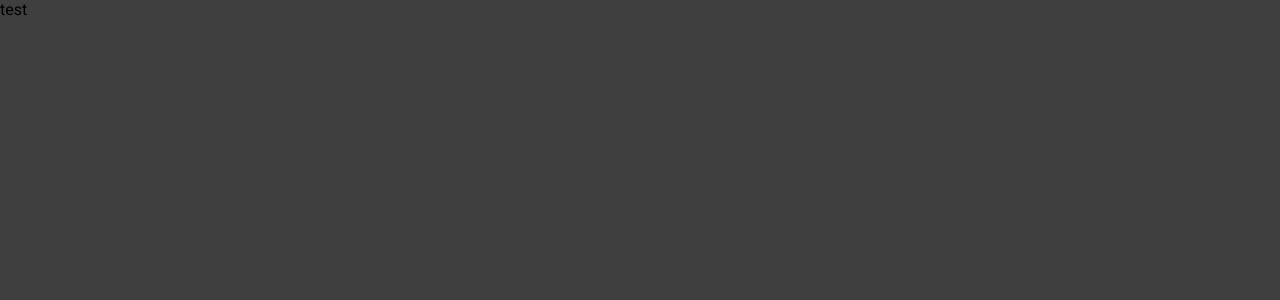
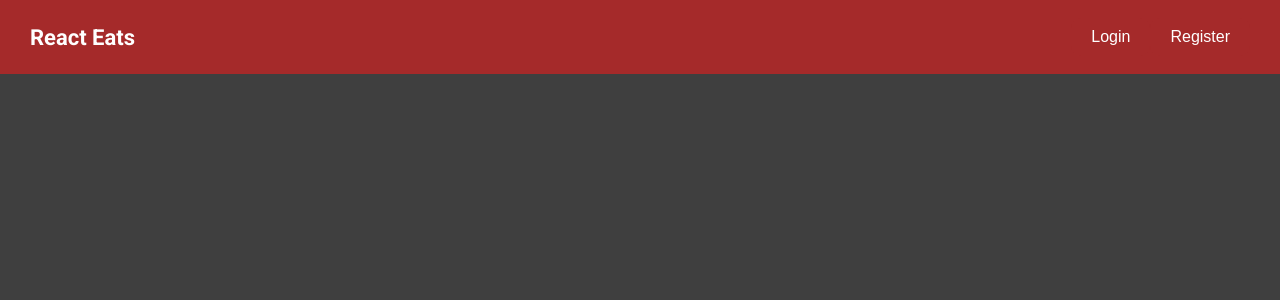
Before and after one commit to bora001/react_eats, a React (Create React App) app: page / in a window 1280 px wide. Shown: the top 300 px of the page. Built offline with nearby package versions, Linux system fonts and the light colour scheme.

Commit message:
header.tsx

```diff
--- a/src/App.tsx
+++ b/src/App.tsx
@@ -6,26 +6,28 @@ import Header from "./components/Layout/Header";
 import MenuList from "./components/Menu/MenuList";
 import MyOrder from "./components/MyOrder/MyOrder";
 import { BrowserRouter, Routes, Route } from "react-router-dom";
-import { useSelector } from "react-redux";
+// import { useSelector } from "react-redux";
+import { useAppSelector } from "./store/hooks";
 
 const App = () => {
+  const cartInfo = useAppSelector((state) => state.cart);
   // const cartInfo = useSelector((state) => state.cart);
 
   return (
     <BrowserRouter>
-      <div>test</div>
-      {/* {cartInfo.modalStatus === "Login" && <LoginPage />}
+      <div>
+        {/* {cartInfo.modalStatus === "Login" && <LoginPage />}
       {cartInfo.modalStatus === "Register" && <RegisterPage />}
       {cartInfo.modalStatus === "Cart" && <CartPage />}
-      {cartInfo.cartStatus && <CartPage />}
-
-      <Header />
-      <div className="main_box">
+      {cartInfo.cartStatus && <CartPage />} */}
+        <Header />
+        {/* <div className="main_box">
         <Routes>
           <Route path="/" element={<MenuList />} exact />
           <Route path="/myorder" element={<MyOrder />} exact />
         </Routes>
       </div> */}
+      </div>
     </BrowserRouter>
   );
 };
--- a/src/components/Layout/Header.js
+++ b/src/components/Layout/Header.tsx
@@ -1,15 +1,16 @@
 import React, { useState, useEffect } from "react";
-import { useSelector, useDispatch } from "react-redux";
+// import { useSelector, useDispatch } from "react-redux";
+import { useAppDispatch, useAppSelector } from "../../store/hooks";
 import { Link } from "react-router-dom";
 import { cartAction } from "../../store/cart-slice";
 import { getAuth, signOut } from "firebase/auth";
 import "./Header.css";
 
 const Header = () => {
-  const dispatch = useDispatch();
-  const cartInfo = useSelector((state) => state.cart);
+  const dispatch = useAppDispatch();
+  const cartInfo = useAppSelector((state) => state.cart);
   const [styleClass, setStyleClass] = useState("cart_btn");
-  const auth = getAuth();
+  // const auth = getAuth();
   useEffect(() => {
     setStyleClass("cart_btn");
 
@@ -20,18 +21,18 @@ const Header = () => {
     };
   }, [cartInfo.totalAmount]);
 
-  const setModal = (e) => {
+  const setModal = (e: React.MouseEvent<HTMLButtonElement>) => {
     dispatch(cartAction.currentModal(e.currentTarget.value));
   };
-  const setCart = (e) => {
+  const setCart = (e: React.MouseEvent<HTMLButtonElement>) => {
     dispatch(cartAction.currentCart(e.currentTarget.value));
   };
 
   const userLogout = () => {
     dispatch(cartAction.userLogout());
-    signOut(auth).catch((err) => {
-      console.log(err);
-    });
+    // signOut(auth).catch((err) => {
+    //   console.log(err);
+    // });
   };
 
   return (
```
Also changed, not shown: src/firebase-config.ts (renamed from src/firebase-config.js).
